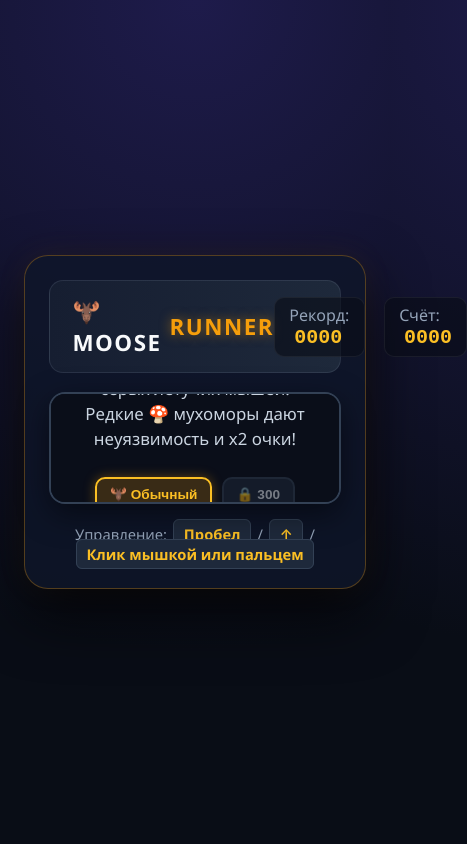
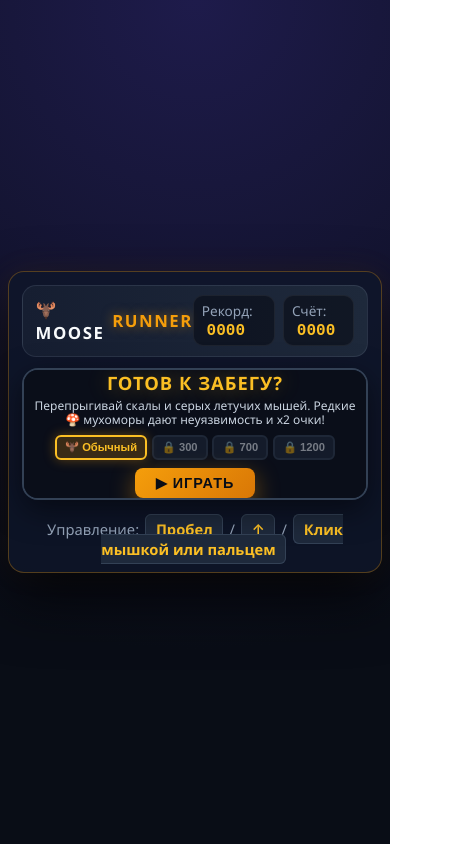
Before and after one commit to Goose13333/rrtt-T, a plain HTML site: page index.html in a window 390 px wide. Shown: the whole page, 467 px wide, since content can reach past the window. Drawn offline with Linux system fonts and the light colour scheme.

Commit message:
Update index.html

```diff
--- a/index.html
+++ b/index.html
@@ -195,6 +195,63 @@
       opacity: 0.5;
       cursor: not-allowed;
     }
+    canvas, .canvas-box {
+      touch-action: none; /* Отключаем случайный зум и прокрутку при прыжках */
+    }
+
+    @media (max-width: 650px) {
+      body {
+        padding: 0.5rem;
+      }
+      .game-wrapper {
+        padding: 0.8rem;
+        border-radius: 16px;
+      }
+      .hud {
+        padding: 0.6rem 0.8rem;
+        margin-bottom: 0.7rem;
+      }
+      .title {
+        font-size: 1.05rem;
+      }
+      .scores {
+        gap: 0.5rem;
+        font-size: 0.85rem;
+      }
+      .score-card {
+        padding: 0.3rem 0.5rem;
+      }
+      .scores strong {
+        font-size: 1rem;
+      }
+      /* Компактное меню, чтобы кнопка «Играть» и скины точно влезали на телефон */
+      .overlay {
+        padding: 0.5rem;
+      }
+      .overlay h2 {
+        font-size: 1.15rem;
+        margin-bottom: 0.25rem;
+      }
+      .overlay p {
+        font-size: 0.75rem;
+        margin-bottom: 0.45rem;
+        line-height: 1.2;
+      }
+      .skins-box {
+        gap: 0.3rem;
+        margin-bottom: 0.5rem;
+      }
+      .skin-btn {
+        padding: 0.25rem 0.5rem;
+        font-size: 0.7rem;
+        border-radius: 6px;
+      }
+      #startBtn {
+        padding: 0.45rem 1.3rem;
+        font-size: 0.9rem;
+        border-radius: 8px;
+      }
+    }
 
   </style>
 </head>
@@ -338,9 +395,15 @@
       }
     });
 
-    canvas.addEventListener('pointerdown', () => {
+        canvas.addEventListener('touchstart', (e) => {
+      e.preventDefault();
+      if (isRunning) jump();
+    }, { passive: false });
+
+    canvas.addEventListener('mousedown', () => {
       if (isRunning) jump();
     });
+
 
     function startGame() {
       isRunning = true;
```
